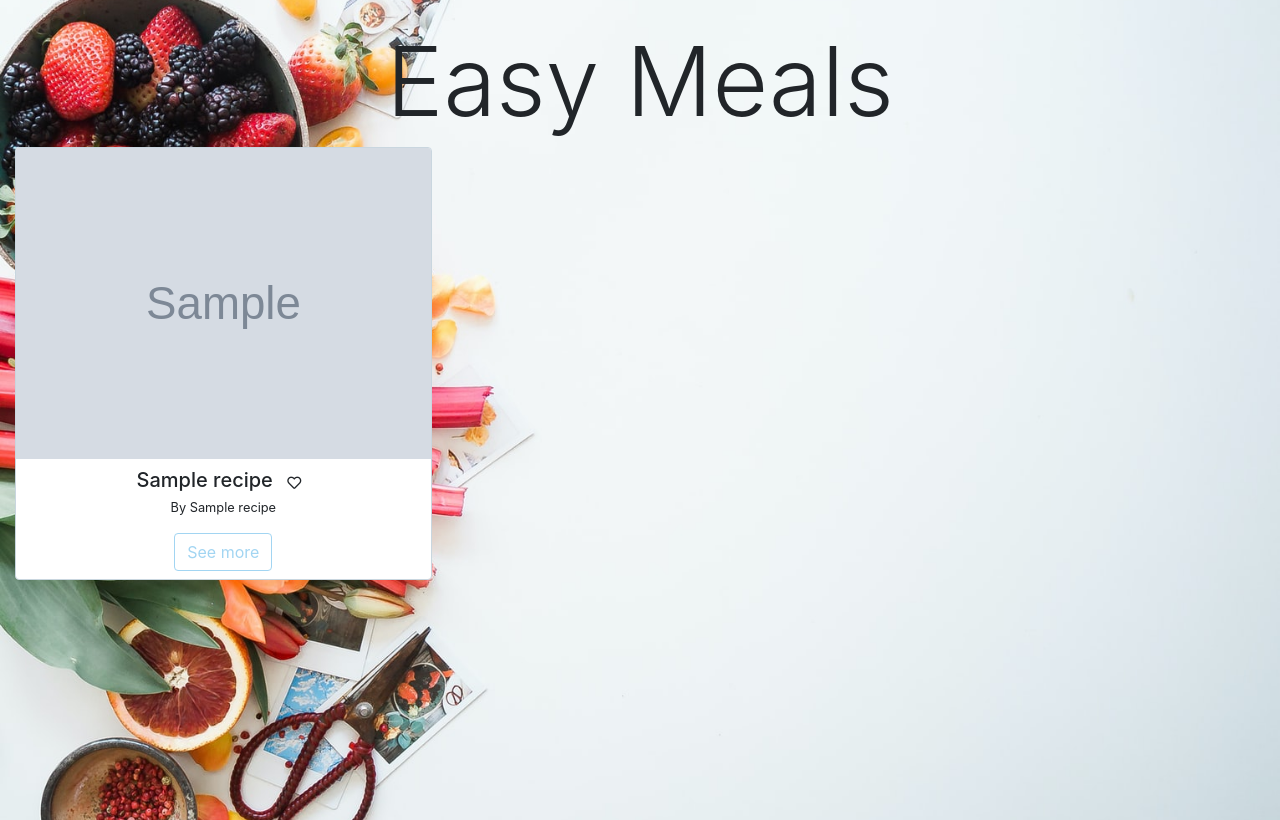
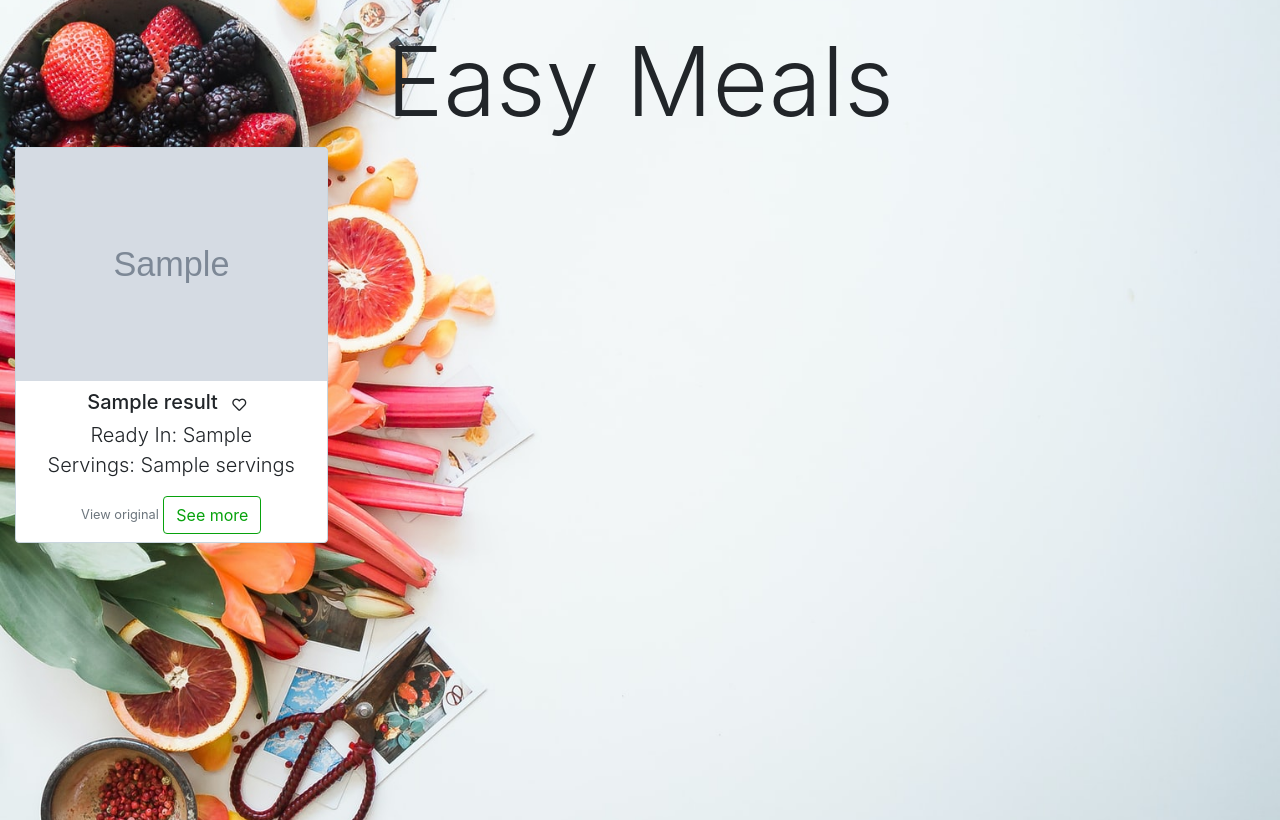
Before and after one commit to DruSerkes/The-Easy-Meal, a Flask app: page / in a window 1280 px wide. Shown: the part 66-886 px from the top of the page. Run offline with Flask 2, Linux system fonts and the light colour scheme; tables that the repository leaves empty hold one stand-in row (values such as "Sample post"); grey boxes marked "Sample" are stand-in pictures; a database or web service that is not in the repository returns one stand-in record (values such as "Sample title"); data that the repository does not hold is empty; parts of the project's set-up code (start-up, migrations or seed data) failed here and were passed over; some libraries are stand-ins or nearby versions.

Commit message:
Home page automatically displays recipes from api!

```diff
--- a/app.py
+++ b/app.py
@@ -33,7 +33,7 @@ connect_db(app)
 db.create_all()
 
 CURR_USER_KEY = "user_id"
-BASE_URL = "https://api.spoonacular.com"
+API_BASE_URL = "https://api.spoonacular.com"
 
 #####################################
 #     User Signup/Login/Logout      #
@@ -138,8 +138,11 @@ def logout():
 @app.route('/')
 def home_page():
     """ Home Page """
-    recipes = Recipe.query.all()
-    return render_template('index.html', recipes=recipes)
+    response = requests.get(f'{API_BASE_URL}/recipes/search',
+                            params={'apiKey': api_key, 'number': 12})
+    data = response.json()
+    recipes = data['results']
+    return render_template('index.html', data=data, recipes=recipes)
 
 
 ########################
--- a/templates/index.html
+++ b/templates/index.html
@@ -5,10 +5,12 @@
 {% block content %}
 
 <h1 class="display-1 text-center">Easy Meals</h1>
-
+<div class="container-fluid" id="recipe-container">
+  <div class="row">
     {% for recipe in recipes %}
-<div class="card col-4 border border-secondary p-0 rounded text-center" style="width: 100%;">
-    <img src="{{recipe.img_url}}" class="card-img-top img-fluid" alt="Photo of {{recipe.title}}">
+  <!-- Begin Recipe Card Column -->
+    <div class="card col-sm-10 col-md-4 col-xl-3 border border-secondary p-0 rounded text-center" style="width: 100%;">
+        <img src="{{ data.baseUri }}{{ recipe.image }}" class="card-img-top" alt="Photo of {{ recipe.title }}">
         <div class="card-body py-2">
           <h5 class="card-title d-inline">{{ recipe.title }} </h5>
           <form id="favorite-form" class="d-inline">
@@ -18,10 +20,15 @@
             <button data-id="{{ recipe.id }}" class='btn btn-sm'><span><i class="far fa-heart"></i></span></button>
             {% endif %}
           </form>
-      <p class="small">By {{ recipe.source_name }} </p>
-      <a href="{{ url_for('view_recipe_details', id=recipe.id) }}" class="btn btn-outline-info">See more</a>
+          <p class="lead mb-0">Ready In: {{ recipe.readyInMinutes}}</p>
+          <p class="lead">Servings: {{ recipe.servings}}</p>
+          <a class="small text-muted" href="{{ recipe.sourceUrl }}">View original</a>
+          <a href="{{ url_for('view_recipe_details', id=recipe.id) }}" class="btn btn-outline-primary">See more</a>
         </div>
     </div>
     {% endfor %}
+    <!-- End Recipe Card Column  -->
+  </div>
+</div>
 
 {% endblock %}
```
Lines whose indentation alone changed are shown as unchanged.
